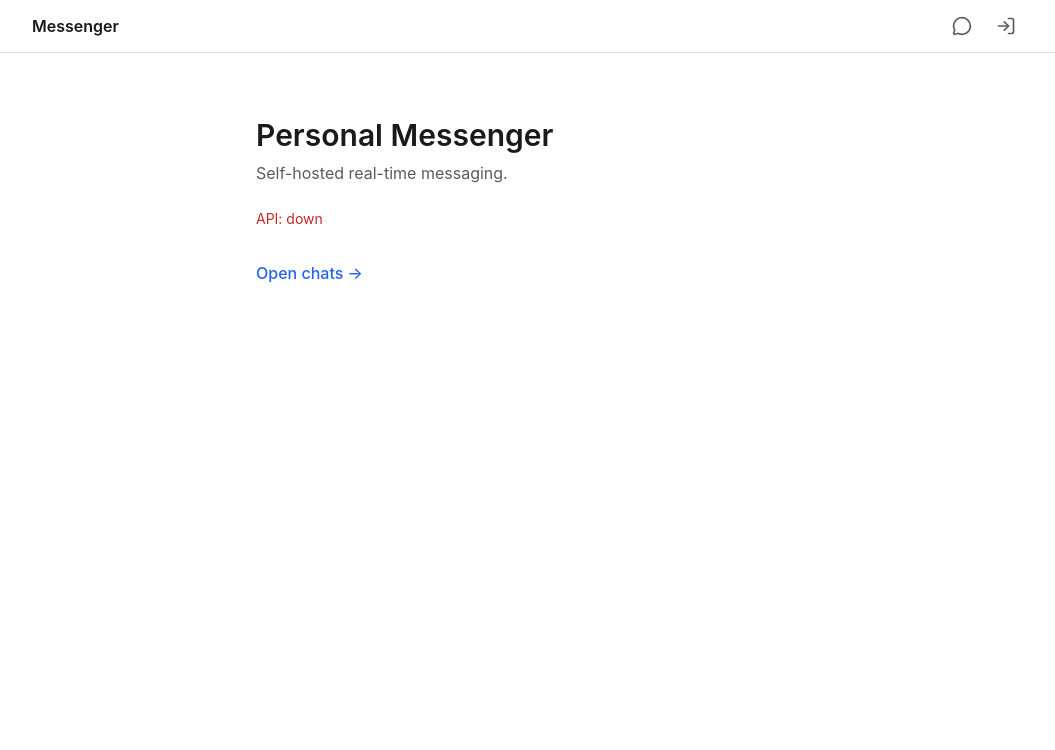
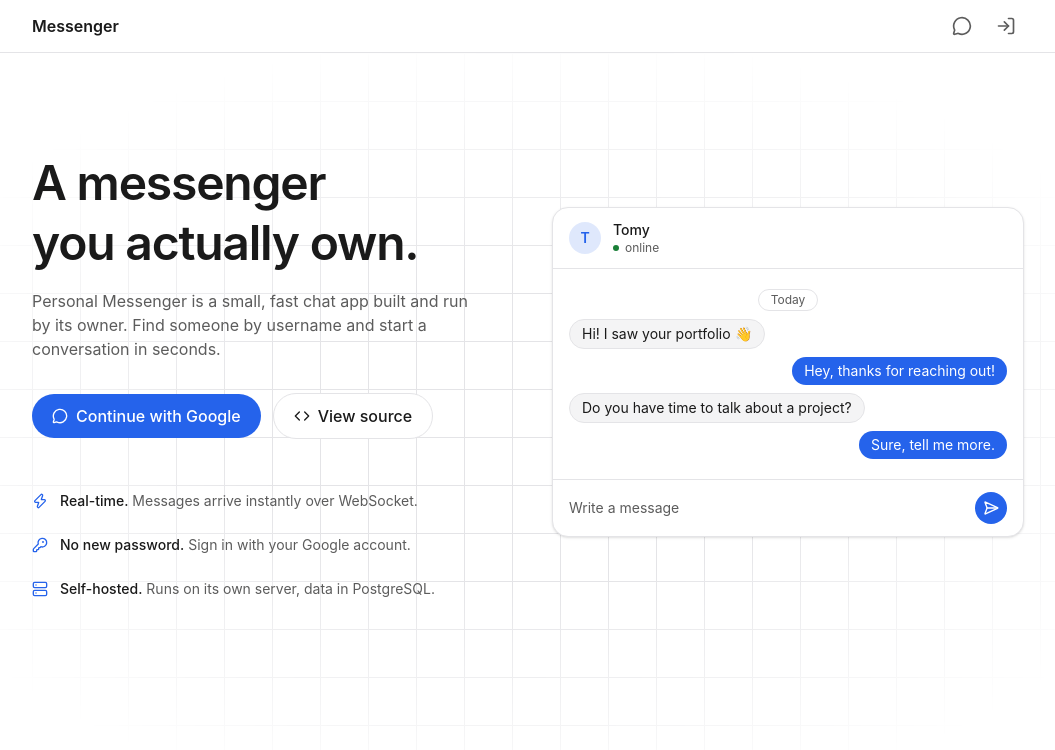
Before and after one commit to tosrv/personal-messenger, a React (Vite) app in the folder web/: page / in a window 1280 px wide. Shown: the top 750 px of the page, without its empty margins (112-1167 px from the left). Built offline with nearby package versions, Linux system fonts and the light colour scheme; no server answers.

Commit message:
feat: implement HomePage component with user authentication and chat preview

```diff
--- a/web/src/features/system/HomePage.tsx
+++ b/web/src/features/system/HomePage.tsx
@@ -1,25 +1,155 @@
-import { useQuery } from '@tanstack/react-query'
+import { Code, KeyRound, MessageCircle, SendHorizontal, Server, Zap } from 'lucide-react'
 import { Link } from 'react-router-dom'
-import { api } from '../../lib/api'
+import { googleLoginUrl, useMe } from '../auth/api'
 
+const REPO_URL = 'https://github.com/tosrv/personal-messenger'
+
+const highlights = [
+  { icon: Zap, label: 'Real-time', text: 'Messages arrive instantly over WebSocket.' },
+  { icon: KeyRound, label: 'No new password', text: 'Sign in with your Google account.' },
+  { icon: Server, label: 'Self-hosted', text: 'Runs on its own server, data in PostgreSQL.' },
+]
+
+/** Landing page. Home section: what this is, and one click to start chatting. */
 export function HomePage() {
-  const health = useQuery({
-    queryKey: ['health'],
-    queryFn: ({ signal }) => api<{ status: string }>('/health', { signal }),
-  })
-  const label = health.isPending ? 'checking…' : health.isError ? 'down' : 'ok'
-  const color = health.isPending ? 'text-muted' : health.isError ? 'text-danger' : 'text-ok'
+  return (
+    <div className="relative isolate h-full overflow-hidden">
+      <GridLines />
+      <HomeSection />
+    </div>
+  )
+}
+
+function HomeSection() {
+  const me = useMe()
+  const signedIn = Boolean(me.data)
 
   return (
-    <section className="mx-auto max-w-xl px-4 py-16">
-      <h1 className="text-3xl font-semibold">Personal Messenger</h1>
-      <p className="mt-2 text-muted">Self-hosted real-time messaging.</p>
-      <p role="status" className={`mt-6 text-sm ${color}`}>
-        API: {label}
-      </p>
-      <Link to="/chats" className="mt-8 inline-block font-medium text-accent hover:underline">
-        Open chats →
-      </Link>
+    <section
+      aria-labelledby="home-title"
+      className="mx-auto grid max-w-5xl items-center gap-12 px-4 py-14 md:grid-cols-2 md:py-20"
+    >
+      <div>
+        <h1
+          id="home-title"
+          className="mt-5 text-4xl leading-tight font-semibold tracking-tight sm:text-5xl"
+        >
+          A messenger
+          <br />
+          you actually own.
+        </h1>
+        <p className="mt-4 max-w-md text-muted">
+          Personal Messenger is a small, fast chat app built and run by its owner. Find someone by
+          username and start a conversation in seconds.
+        </p>
+
+        <div className="mt-8 flex flex-wrap items-center gap-3">
+          {signedIn ? (
+            <Link
+              to="/chats"
+              className="inline-flex items-center gap-2 rounded-full bg-accent px-5 py-2.5 font-medium text-accent-fg hover:opacity-90 focus-visible:outline-2 focus-visible:outline-offset-2 focus-visible:outline-accent"
+            >
+              <MessageCircle className="size-4" aria-hidden />
+              Open chats
+            </Link>
+          ) : (
+            <a
+              href={googleLoginUrl('/chats')}
+              className="inline-flex items-center gap-2 rounded-full bg-accent px-5 py-2.5 font-medium text-accent-fg hover:opacity-90 focus-visible:outline-2 focus-visible:outline-offset-2 focus-visible:outline-accent"
+            >
+              <MessageCircle className="size-4" aria-hidden />
+              Continue with Google
+            </a>
+          )}
+          <a
+            href={REPO_URL}
+            target="_blank"
+            rel="noreferrer"
+            className="inline-flex items-center gap-2 rounded-full border border-line bg-bg px-5 py-2.5 font-medium hover:bg-surface focus-visible:outline-2 focus-visible:outline-offset-2 focus-visible:outline-accent"
+          >
+            <Code className="size-4" aria-hidden />
+            View source
+          </a>
+        </div>
+
+        <ul className="mt-10">
+          {highlights.map(({ icon: Icon, label, text }) => (
+            <li key={label} className="flex items-start gap-3 py-3">
+              <Icon className="mt-0.5 size-4 shrink-0 text-accent" aria-hidden />
+              <p className="text-sm">
+                <span className="font-medium">{label}.</span>{' '}
+                <span className="text-muted">{text}</span>
+              </p>
+            </li>
+          ))}
+        </ul>
+      </div>
+
+      <ChatPreview />
     </section>
   )
 }
+
+/** A static, line-drawn chat window that shows what the app looks like. */
+function ChatPreview() {
+  return (
+    <figure aria-hidden className="relative mx-auto w-full max-w-sm md:max-w-none">
+      <div className="rounded-2xl border border-line bg-bg shadow-sm">
+        <div className="flex items-center gap-3 border-b border-line px-4 py-3">
+          <span className="flex size-8 items-center justify-center rounded-full bg-accent/15 text-sm font-semibold text-accent">
+            T
+          </span>
+          <div className="flex-1">
+            <p className="text-sm font-medium">Tomy</p>
+            <p className="flex items-center gap-1.5 text-xs text-muted">
+              <span className="size-1.5 rounded-full bg-ok" /> online
+            </p>
+          </div>
+        </div>
+
+        <div className="space-y-2 px-4 py-5">
+          <div className="flex justify-center">
+            <span className="rounded-full border border-line px-3 py-0.5 text-xs text-muted">
+              Today
+            </span>
+          </div>
+          <Bubble>Hi! I saw your portfolio 👋</Bubble>
+          <Bubble mine>Hey, thanks for reaching out!</Bubble>
+          <Bubble>Do you have time to talk about a project?</Bubble>
+          <Bubble mine>Sure, tell me more.</Bubble>
+        </div>
+
+        <div className="flex items-center gap-2 border-t border-line px-4 py-3">
+          <span className="flex-1 text-sm text-muted">Write a message</span>
+          <span className="flex size-8 items-center justify-center rounded-full bg-accent text-accent-fg">
+            <SendHorizontal className="size-4" />
+          </span>
+        </div>
+      </div>
+    </figure>
+  )
+}
+
+function Bubble({ mine, children }: { mine?: boolean; children: string }) {
+  return (
+    <div className={`flex ${mine ? 'justify-end' : 'justify-start'}`}>
+      <p
+        className={`max-w-[80%] rounded-2xl px-3 py-1 text-sm ${
+          mine ? 'bg-accent text-accent-fg' : 'border border-line bg-surface'
+        }`}
+      >
+        {children}
+      </p>
+    </div>
+  )
+}
+
+/** Faint line grid behind the hero, fading out toward the edges. */
+function GridLines() {
+  return (
+    <div
+      aria-hidden
+      className="pointer-events-none absolute inset-0 -z-10 bg-[linear-gradient(to_right,var(--color-line)_1px,transparent_1px),linear-gradient(to_bottom,var(--color-line)_1px,transparent_1px)] [mask-image:radial-gradient(ellipse_at_center,black_30%,transparent_75%)] bg-[size:48px_48px]"
+    />
+  )
+}
```
Also changed, not shown: 1 other file (tests, documents, lock files or other folders).
